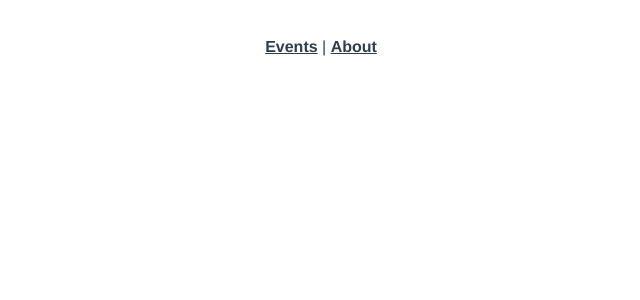
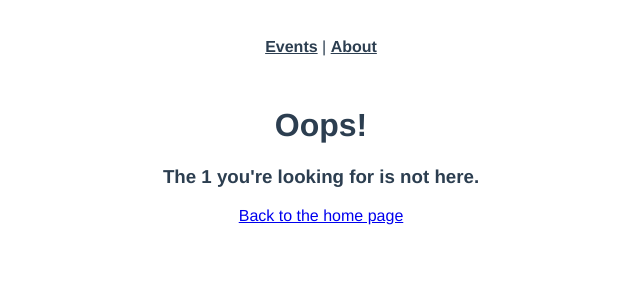
Before and after one commit to nittayacps/real-world-vue, a Vue app: page /404/1 in a window 1280 px wide. Before the commit this address had no page. Shown: the top 300 px of the page, without its empty margins (319-959 px from the left). Built offline with nearby package versions, Linux system fonts and the light colour scheme.

Commit message:
add error handling and 404s

```diff
--- a/src/router/index.js
+++ b/src/router/index.js
@@ -4,6 +4,8 @@
 import EventRegisterView from '../views/event/RegisterView.vue'
 import EventEditView from '../views/event/EditView.vue'
 import EventLayoutView from '../views/event/LayoutView.vue'
+import NotFoundView from '../views/NotFoundView.vue'
+import networkErrorView from '../views/networkErrorView.vue'
 
 const router = createRouter({
   history: createWebHistory(import.meta.env.BASE_URL),
@@ -48,6 +50,22 @@
       name: 'about',
       component: () => import('../views/AboutView.vue'),
       alias: '/about'
+    },
+    {
+      path: '/404/:resource',
+      name: '404-resource',
+      props: true,
+      component: NotFoundView,
+    },
+    {
+      path: '/:catchAll(.*)',
+      name: 'not-found',
+      component: NotFoundView,
+    },
+    {
+      path: '/network-error',
+      name: 'network-error',
+      component: networkErrorView,
     }
   ]
 })
--- a/src/views/EventListView.vue
+++ b/src/views/EventListView.vue
@@ -1,10 +1,12 @@
 <script setup>
+import { useRouter } from 'vue-router';
 import EventCard from '@/components/EventCard.vue';
 import EventService from '@/services/EventService.js';
 import { onMounted, ref, computed, watchEffect } from 'vue';
 
 const props = defineProps(['page'])
 const events = ref(null)
+const router = useRouter()
 const totalEvents = ref(0)
 const page = computed(() => props.page)
 const hasNextPages = computed(() => {
@@ -22,7 +24,12 @@
         totalEvents.value = response.headers['x-total-count']
       })
       .catch((error) => {
-        console.log('error', error);
+        if (error.response && error.response.status == 404) {
+          console.log('error', error);
+          router.push({ name: '404-resource', params: { resource: "events" } })
+        } else {
+          router.push({ name: "network-error" });
+        }
       })
   })
 })
--- /dev/null
+++ b/src/views/NetworkErrorView.vue
@@ -0,0 +1,11 @@
+<template>
+    <div class="networkError">
+      <h1>Uh-Oh!</h1>
+
+      <h3>
+        It looks like you're experiencing some network issues, please take a
+        breath and <a href="#" @click="$router.go(-1)">click here</a> to try
+        again.
+      </h3>
+    </div>
+  </template>
--- /dev/null
+++ b/src/views/NotFoundView.vue
@@ -0,0 +1,16 @@
+<script setup>
+import { defineProps } from "vue";
+
+defineProps({
+  resource: {
+    type: String,
+    required: true,
+    default: "page",
+  },
+});
+</script>
+<template>
+  <h1>Oops!</h1>
+  <h3>The {{ resource }} you're looking for is not here.</h3>
+  <router-link :to="{ name: 'event-list' }">Back to the home page</router-link>
+</template>
--- a/src/views/event/LayoutView.vue
+++ b/src/views/event/LayoutView.vue
@@ -1,8 +1,10 @@
 <script setup>
+import { useRouter } from 'vue-router';
 import EventService from '@/services/EventService.js';
 import { onMounted, ref } from 'vue';
 
 const event = ref(null)
+const router = useRouter()
 const props = defineProps({
     id: { required: true}
 })
@@ -14,7 +16,12 @@
    event.value = response.data
   })
   .catch((error) => {
-    console.log('error', error);
+    if (error.response && error.response.status == 404) {
+      console.log('error', error);
+      router.push({ name: '404-resource', params: { resource: "event" } })
+    } else {
+      router.push({ name: "network-error" });
+    }
   })
 })
 </script>
```
